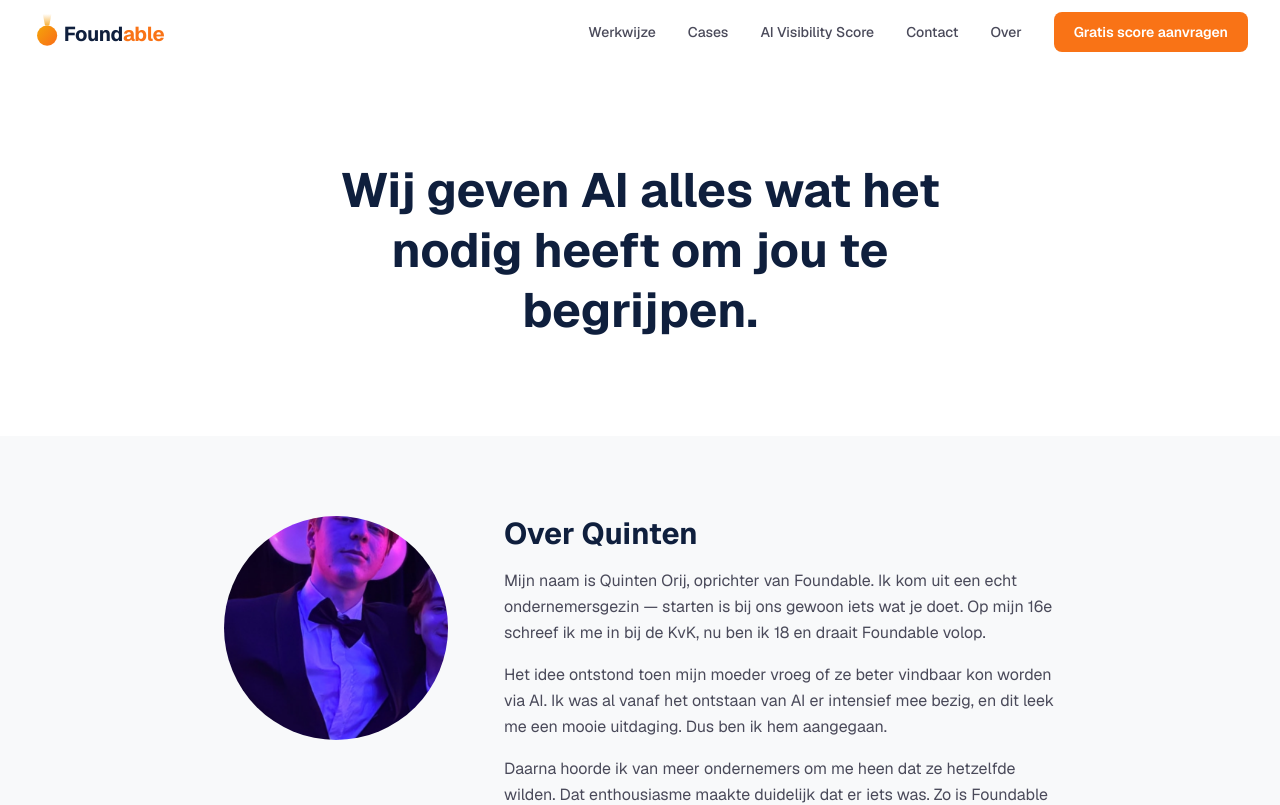
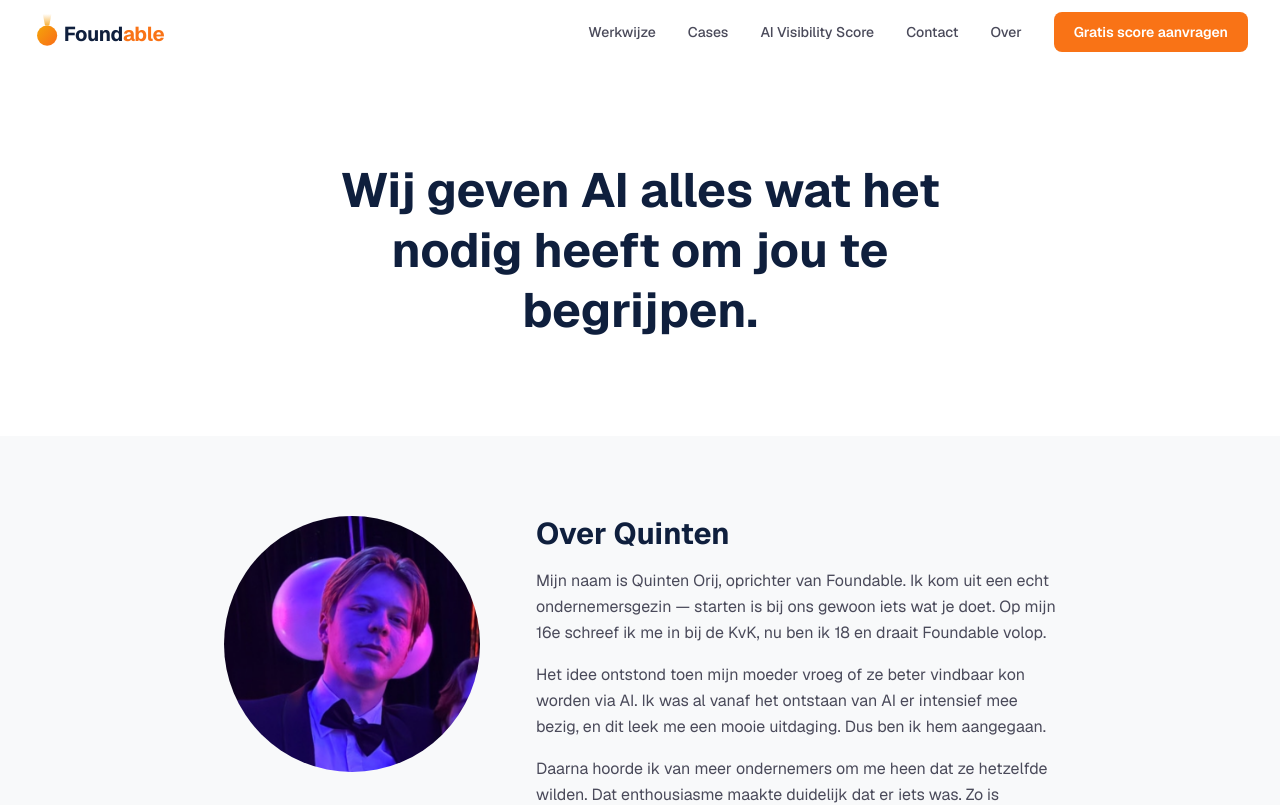
Before and after one commit to QUINTENtje/Foundable-website, a Next.js app: page /over in a window 1280 px wide. Shown: the top 805 px of the page. Built offline with nearby package versions, Linux system fonts and the light colour scheme.

Commit message:
over: foto groter en bijgesneden op bovenkant

```diff
--- a/src/app/over/page.tsx
+++ b/src/app/over/page.tsx
@@ -28,9 +28,9 @@
               <Image
                 src="/quinten.jpg"
                 alt="Quinten Orij, oprichter van Foundable"
-                width={224}
-                height={224}
-                className="rounded-full w-56 h-56 object-cover"
+                width={256}
+                height={256}
+                className="rounded-full w-64 h-64 object-cover object-[center_20%]"
                 priority
               />
             </div>
```
